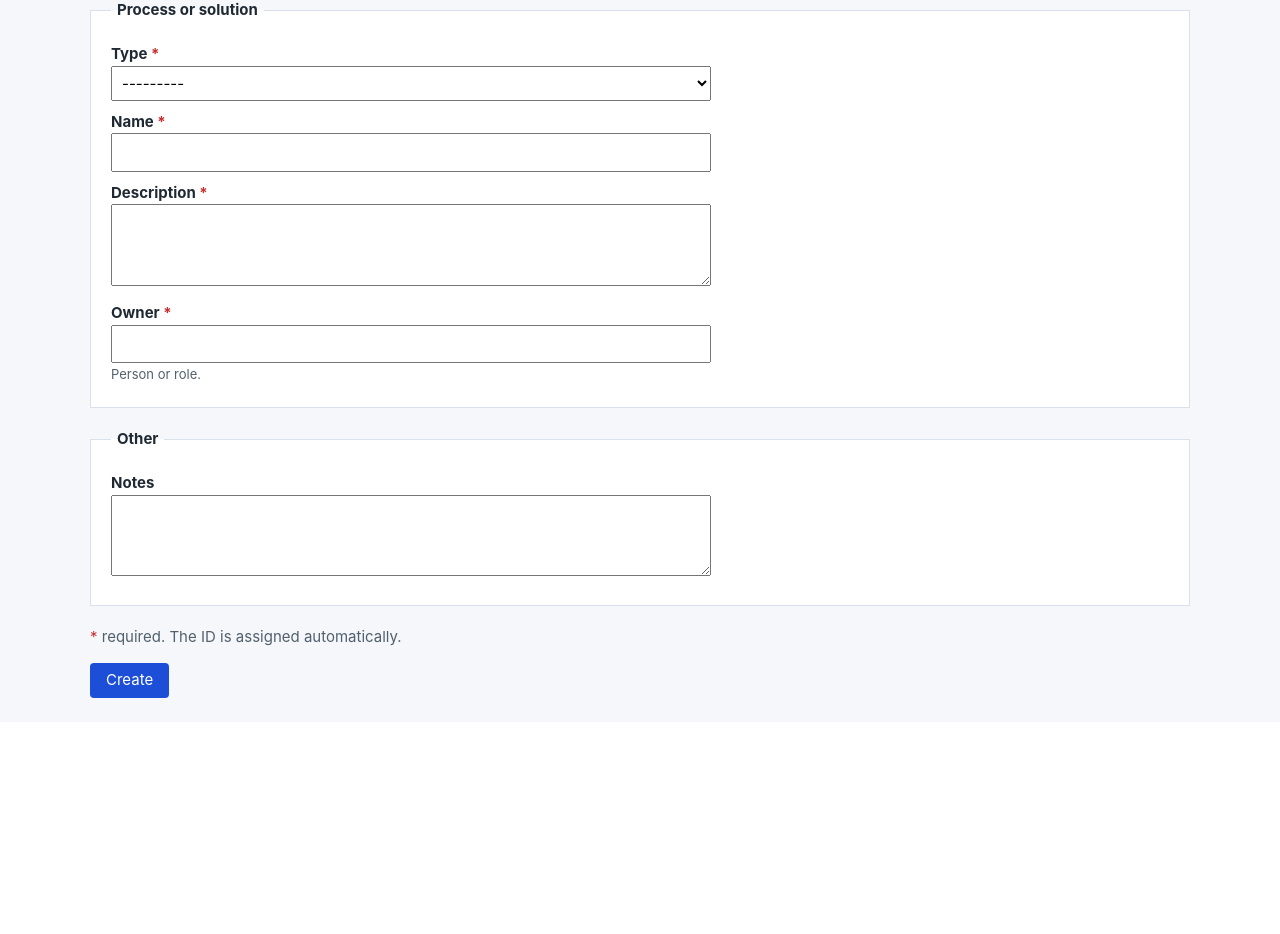
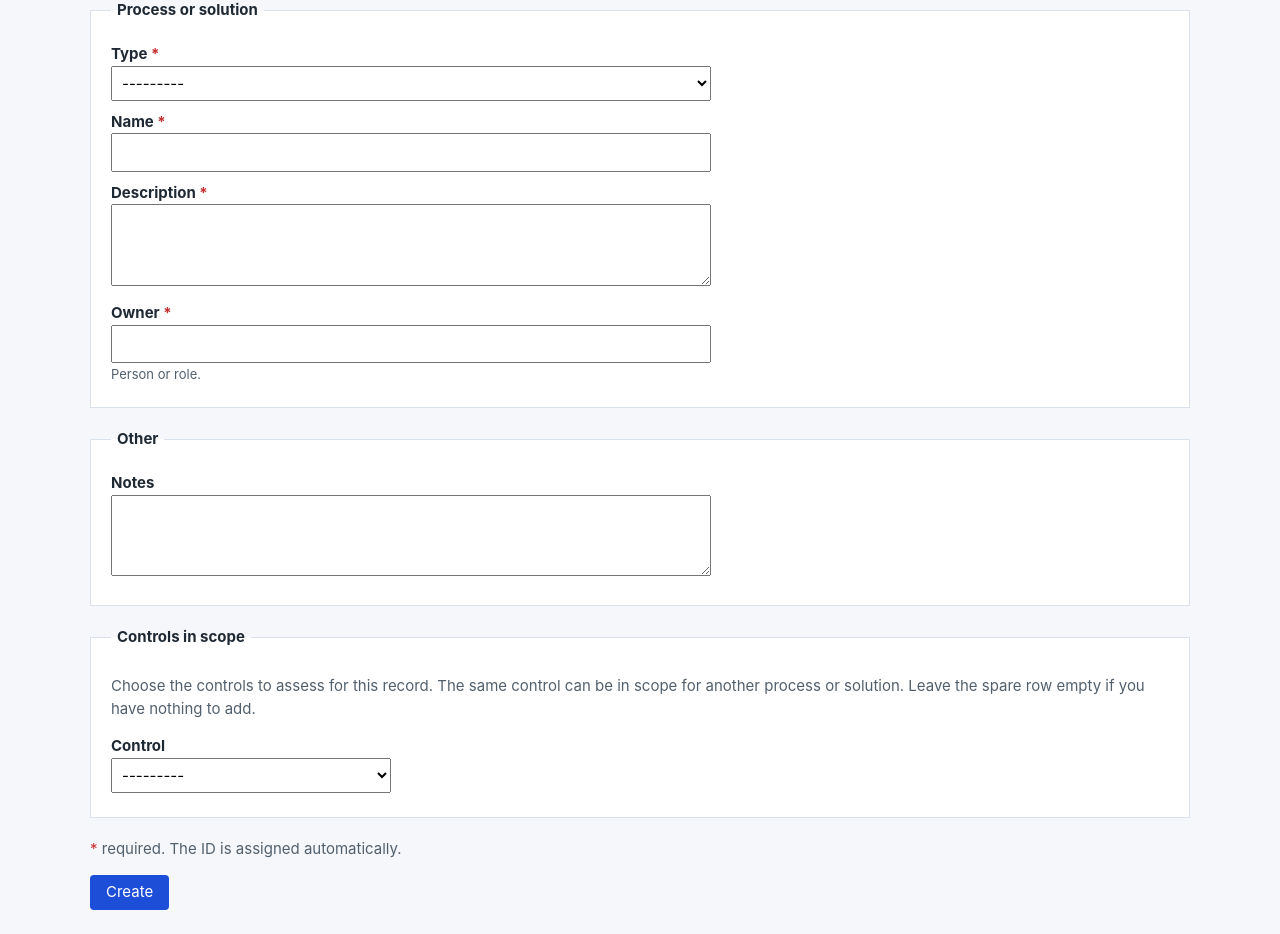
Before and after one commit to Wessje/grc-app, a Django app: page /processes/new/ in a window 1280 px wide. Shown: the part 185-1119 px from the top of the page. Before the commit the page ends 883 px from the top, so only its background shows below. Run offline with Django 5.2, Linux system fonts and the light colour scheme; the visitor is signed in with stand-in values (Sample User, id 1); data that the repository does not hold is empty; parts of the project's set-up code (start-up, migrations or seed data) failed here and were passed over.

Commit message:
Let a process or solution name the controls that are in scope to assess.
Co-authored-by: Cursor <cursoragent@cursor.com>

```diff
--- a/controls/views.py
+++ b/controls/views.py
@@ -46,7 +46,8 @@ def control_list(request):
 
 def control_detail(request, pk):
     """
-    Show one control, the risks it addresses, and the framework requirements it maps to.
+    Show one control, the risks it addresses, the processes it is in scope
+    for, and the framework requirements it maps to.
 
     Inputs: the web request and the control's record number.
     Output: the detail page, or a "not found" page if no such control exists.
@@ -54,11 +55,13 @@ def control_detail(request, pk):
     """
     control = get_object_or_404(Control, pk=pk)
     risk_links = control.risk_links.select_related("risk", "risk__category")
+    process_links = control.process_links.select_related("process")
     requirement_links = control.requirement_links.select_related("requirement")
     assessments = control.assessments.filter(archived_at__isnull=True).order_by("-review_date", "-id")
     return render(request, "controls/control_detail.html", {
         "control": control,
         "risk_links": risk_links,
+        "process_links": process_links,
         "requirement_links": requirement_links,
         "assessments": assessments,
     })
--- a/processes/forms.py
+++ b/processes/forms.py
@@ -6,8 +6,11 @@ is submitted, so this page and the admin screen accept the same data.
 """
 
 from django import forms
+from django.db.models import Q
+from django.forms import inlineformset_factory
 
-from processes.models import Process
+from controls.models import Control
+from processes.models import Process, ProcessControl
 
 
 class ProcessForm(forms.ModelForm):
@@ -37,3 +40,35 @@ class ProcessForm(forms.ModelForm):
             (heading, [self[name] for name in field_names])
             for heading, field_names in self.FIELD_GROUPS
         ]
+
+
+class ProcessControlLinkForm(forms.ModelForm):
+    """One control in scope for the process or solution."""
+
+    class Meta:
+        model = ProcessControl
+        fields = ["control"]
+
+    def __init__(self, *args, **kwargs):
+        """
+        Offer active controls, and keep a control that was archived later.
+
+        A spare row may be left blank. A new row can only pick an active
+        control. A row that already points at an archived control keeps that
+        choice, so editing the process does not drop the link.
+        """
+        super().__init__(*args, **kwargs)
+        self.fields["control"].required = False
+        allowed = Q(archived_at__isnull=True)
+        if self.instance.pk and self.instance.control_id:
+            allowed = allowed | Q(pk=self.instance.control_id)
+        self.fields["control"].queryset = Control.objects.filter(allowed)
+
+
+ProcessControlLinkFormSet = inlineformset_factory(
+    Process,
+    ProcessControl,
+    form=ProcessControlLinkForm,
+    extra=1,
+    can_delete=True,
+)
--- a/processes/models.py
+++ b/processes/models.py
@@ -3,8 +3,8 @@ Processes and solutions: the things a risk belongs to.
 
 One list covers both. A business process (for example payroll) and a
 solution you run (for example email) are the same kind of record, told
-apart by the type. Every risk points at one of these. A control test
-will later be done in the context of one of them.
+apart by the type. Every risk points at one of these. The controls in
+scope for one of them are the ones that will be assessed in that context.
 
 This file is the central definition, so the admin screen and our own forms
 enforce the same rules.
@@ -56,3 +56,34 @@ class Process(models.Model):
             if not self.process_id:
                 self.process_id = f"PROC-{self.pk:04d}"
                 super().save(update_fields=["process_id"])
+
+
+class ProcessControl(models.Model):
+    """
+    One control in scope for one process or solution.
+
+    In scope means the control will be assessed in this context. The same
+    control can be in scope for several processes: MFA can be in scope for
+    email and for the customer portal, and those tests are separate. How
+    well the control works against a particular risk is a different link,
+    on the risk. A process or a control that still has a link cannot be
+    deleted.
+    """
+
+    process = models.ForeignKey(
+        Process, on_delete=models.PROTECT, related_name="control_links"
+    )
+    control = models.ForeignKey(
+        "controls.Control", on_delete=models.PROTECT, related_name="process_links"
+    )
+
+    class Meta:
+        ordering = ["control__control_id"]
+        constraints = [
+            models.UniqueConstraint(
+                fields=["process", "control"], name="one_link_per_process_and_control"
+            ),
+        ]
+
+    def __str__(self):
+        return f"{self.control} in scope for {self.process}"
--- a/processes/templates/processes/process_form.html
+++ b/processes/templates/processes/process_form.html
@@ -14,7 +14,7 @@ Form page for creating a process or solution (process is empty) or editing one.
     <h1>New process or solution</h1>
 {% endif %}
 
-{% if form.errors %}
+{% if form.errors or link_formset.total_error_count %}
     <p class="notice flag-notice">Please correct the errors below.</p>
 {% endif %}
 {{ form.non_field_errors }}
@@ -36,6 +36,25 @@ Form page for creating a process or solution (process is empty) or editing one.
             {% endfor %}
         </fieldset>
     {% endfor %}
+    <fieldset>
+        <legend>Controls in scope</legend>
+        <p class="hint">Choose the controls to assess for this {{ process.get_kind_display|default:"record"|lower }}. The same control can be in scope for another process or solution. Leave the spare row empty if you have nothing to add.</p>
+        {{ link_formset.management_form }}
+        {% for error in link_formset.non_form_errors %}<p class="error">{{ error }}</p>{% endfor %}
+        {% for link_form in link_formset %}
+            {{ link_form.id }}
+            <div class="link-row{% if link_form.errors %} has-error{% endif %}">
+                <div>
+                    <label for="{{ link_form.control.id_for_label }}">Control</label>
+                    {{ link_form.control }}
+                    {% for error in link_form.control.errors %}<p class="error">{{ error }}</p>{% endfor %}
+                </div>
+                {% if link_form.instance.pk %}
+                    <label class="remove-link">{{ link_form.DELETE }} Remove</label>
+                {% endif %}
+            </div>
+        {% endfor %}
+    </fieldset>
     <p class="hint"><span class="required">*</span> required. The ID is assigned automatically.</p>
     <button type="submit" class="button">{% if process %}Save changes{% else %}Create{% endif %}</button>
 </form>
--- a/processes/views.py
+++ b/processes/views.py
@@ -15,7 +15,7 @@ from django.shortcuts import get_object_or_404, redirect, render
 from django.utils import timezone
 from django.views.decorators.http import require_POST
 
-from processes.forms import ProcessForm
+from processes.forms import ProcessControlLinkFormSet, ProcessForm
 from processes.models import Process
 
 
@@ -39,9 +39,11 @@ def process_detail(request, pk):
     """
     process = get_object_or_404(Process, pk=pk)
     risks = process.risks.select_related("category").order_by("id")
+    control_links = process.control_links.select_related("control")
     return render(request, "processes/process_detail.html", {
         "process": process,
         "risks": risks,
+        "control_links": control_links,
     })
 
 
@@ -54,15 +56,22 @@ def process_create(request):
     on success – a redirect to the new record's page. The ID is assigned
     automatically on save.
     """
+    process = Process()
     if request.method == "POST":
         form = ProcessForm(request.POST)
-        if form.is_valid():
+        link_formset = ProcessControlLinkFormSet(request.POST, instance=process)
+        if form.is_valid() and link_formset.is_valid():
             process = form.save()
+            link_formset.instance = process
+            link_formset.save()
             messages.success(request, f"{process.process_id} created.")
             return redirect("processes:process_detail", pk=process.pk)
     else:
         form = ProcessForm()
-    return render(request, "processes/process_form.html", {"form": form, "process": None})
+        link_formset = ProcessControlLinkFormSet(instance=process)
+    return render(request, "processes/process_form.html", {
+        "form": form, "process": None, "link_formset": link_formset,
+    })
 
 
 @permission_required("processes.change_process", raise_exception=True)
@@ -81,13 +90,18 @@ def process_edit(request, pk):
         )
     if request.method == "POST":
         form = ProcessForm(request.POST, instance=process)
-        if form.is_valid():
+        link_formset = ProcessControlLinkFormSet(request.POST, instance=process)
+        if form.is_valid() and link_formset.is_valid():
             form.save()
+            link_formset.save()
             messages.success(request, f"{process.process_id} updated.")
             return redirect("processes:process_detail", pk=process.pk)
     else:
         form = ProcessForm(instance=process)
-    return render(request, "processes/process_form.html", {"form": form, "process": process})
+        link_formset = ProcessControlLinkFormSet(instance=process)
+    return render(request, "processes/process_form.html", {
+        "form": form, "process": process, "link_formset": link_formset,
+    })
 
 
 def archive_process(process):
```
Also changed, not shown: controls/templates/controls/control_detail.html (+29 -0 lines), processes/admin.py (+10 -1 lines), processes/templates/processes/process_detail.html (+32 -1 lines), processes/tests.py (+106 -1 lines), processes/migrations/0002_processcontrol.py (added).
